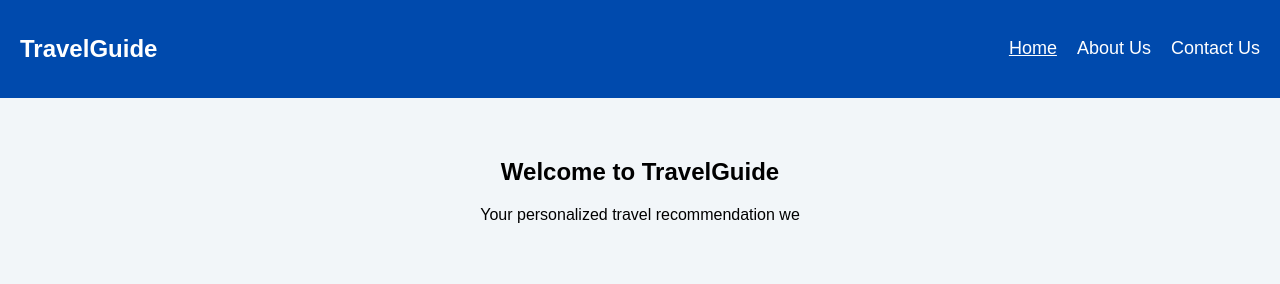
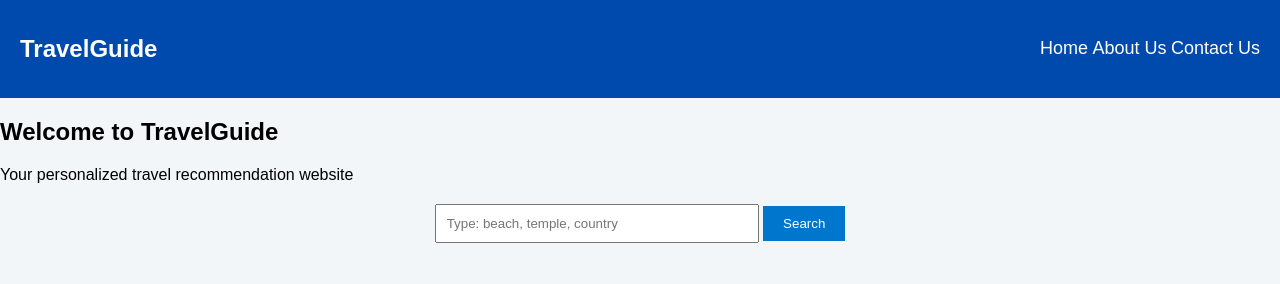
Before and after one commit to thuyhatruong1708-rgb/travel-recommendation, a plain HTML site: page index.html in a window 1280 px wide. Drawn offline with Linux system fonts and the light colour scheme.

Commit message:
Update index.html

```diff
--- a/index.html
+++ b/index.html
@@ -1,24 +1,35 @@
 <!DOCTYPE html>
-<html lang="en">
+<html>
 <head>
-    <meta charset="UTF-8">
-    <meta name="viewport" content="width=device-width, initial-scale=1.0">
-    <title>Travel Recommendation - Home</title>
+    <title>Home - TravelGuide</title>
     <link rel="stylesheet" href="style.css">
 </head>
 <body>
 
-    <!-- Navigation -->
     <nav>
-        <h2 class="logo">TravelGuide</h2>
-        <ul>
-            <li><a class="active" href="index.html">Home</a></li>
-            <li><a href="about.html">About Us</a></li>
-            <li><a href="contact.html">Contact Us</a></li>
-        </ul>
+        <h2>TravelGuide</h2>
+        <div>
+            <a href="index.html">Home</a>
+            <a href="about.html">About Us</a>
+            <a href="contact.html">Contact Us</a>
+        </div>
     </nav>
 
-    <!-- Home Introduction -->
-    <section class="intro">
+    <section class="home">
         <h1>Welcome to TravelGuide</h1>
-        <p>Your personalized travel recommendation we
+        <p>Your personalized travel recommendation website</p>
+
+        <!-- ⭐ SEARCH BOX HERE -->
+        <div class="search-box">
+            <input type="text" id="searchInput" placeholder="Type: beach, temple, country">
+            <button onclick="recommend()">Search</button>
+        </div>
+
+        <!-- ⭐ RESULTS APPEAR HERE -->
+        <div id="results"></div>
+    </section>
+
+    <script src="script.js"></script>
+
+</body>
+</html>
```
